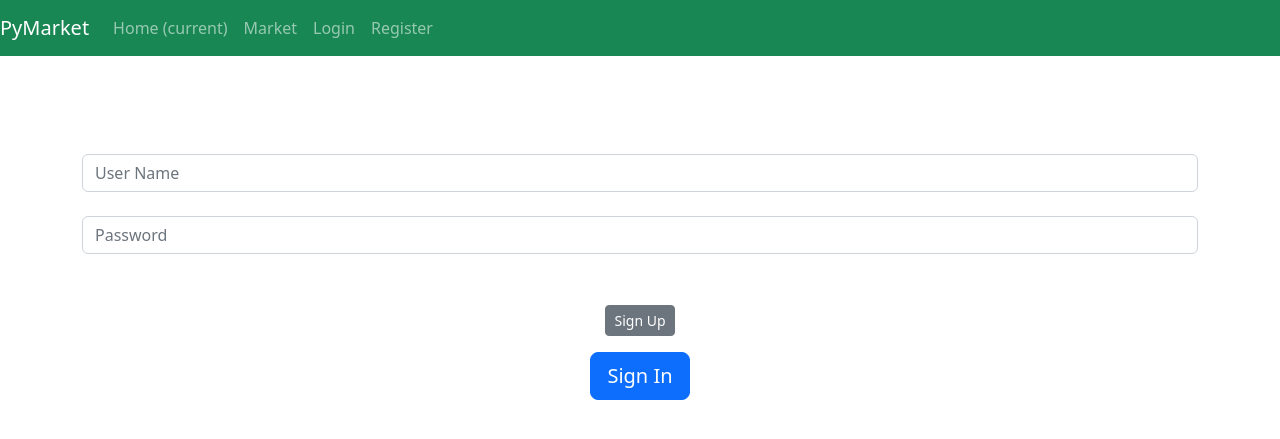
After one commit to Nidhish-07/PyMarket, a Flask app: page /login in a window 1280 px wide. The commit adds this page. Shown: the top 439 px of the page. Run offline with Flask 2, Linux system fonts and the light colour scheme.

Commit message:
Added User Authentication

```diff
--- a/market/__init__.py
+++ b/market/__init__.py
@@ -1,10 +1,12 @@
 from flask import Flask
 from flask_sqlalchemy import SQLAlchemy
+from flask_bcrypt import Bcrypt
 
 app = Flask(__name__)
 app.config['SQLALCHEMY_DATABASE_URI'] = 'sqlite:///market.db'
 app.config['SECRET_KEY'] = '87feb14b3fc5882c582e4639'
 
 db = SQLAlchemy(app)
+bcrypt=Bcrypt(app)
 
 from market import routes
--- a/market/forms.py
+++ b/market/forms.py
@@ -24,3 +24,9 @@ class RegisterForm(FlaskForm):
     password1 = PasswordField(label="Password:", validators=[Length(min=8), DataRequired()])
     password2 = PasswordField(label="Confirm Password:", validators=[EqualTo('password1'), DataRequired()])
     submit = SubmitField(label="Create account")
+
+class LoginForm(FlaskForm):
+
+    username=StringField(label="User Name:",validators=[DataRequired()])
+    password=PasswordField(label="Password: ",validators=[DataRequired()])
+    submit=SubmitField(label="Sign In")
--- a/market/routes.py
+++ b/market/routes.py
@@ -1,7 +1,7 @@
 from flask import render_template, redirect, url_for, flash
 
 from market import app, db
-from market.forms import RegisterForm
+from market.forms import RegisterForm, LoginForm
 from market.models import Item, User
 
 
@@ -20,12 +20,17 @@ def market_page():
 def register_page():
     form = RegisterForm()
     if form.validate_on_submit():
-        user_to_create = User(username=form.username.data, email=form.email.data, password_hash=form.password1.data)
+        user_to_create = User(username=form.username.data, email=form.email.data, password=form.password1.data)
         db.session.add(user_to_create)
         db.session.commit()
         return redirect(url_for('market_page'))
     if form.errors != {}:
         for err in form.errors.values():
-            flash(f'There was an error with creating user: {err}',category='danger')
+            flash(f'There was an error with creating user: {err}', category='danger')
 
     return render_template("register.html", form=form)
+
+@app.route("/login",methods=["GET","POST"])
+def login_page():
+    form=LoginForm()
+    return render_template("login.html",form=form)
--- a/market/templates/base.html
+++ b/market/templates/base.html
@@ -24,7 +24,7 @@
         </ul>
         <ul class="navbar-nav">
             <li class="nav-item">
-                <a class="nav-link" href="#">Login</a>
+                <a class="nav-link" href="{{ url_for("login_page") }}">Login</a>
             </li>
             <li class="nav-item">
                 <a class="nav-link" href="{{ url_for("register_page") }}">Register</a>
--- /dev/null
+++ b/market/templates/login.html
@@ -0,0 +1,30 @@
+{% extends "base.html" %}{% block title %}Login Page{% endblock %}
+{% block content %}
+<body class="text-center">
+  <div class="container">
+        <form method="POST" class="form-signin" style="color:white">
+            {{ form.hidden_tag() }}
+            <h1 class="h3 mb-3 font-weight-normal">
+                Please Login
+            </h1>
+            <br>
+            {{ form.username.label() }}
+            {{ form.username(class="form-control", placeholder="User Name") }}
+
+            {{ form.password.label() }}
+            {{ form.password(class="form-control", placeholder="Password") }}
+
+            <br>
+
+
+            <div class="checkbox mb-3">
+               <h6>Sign Up</h6>
+               <a class="btn btn-sm btn-secondary" href="{{ url_for('register_page') }}">Sign Up</a>
+            </div>
+
+            {{ form.submit(class="btn btn-lg btn-block btn-primary") }}
+
+        </form>
+    </div>
+</body>
+{% endblock %}
--- a/market/templates/register.html
+++ b/market/templates/register.html
@@ -18,6 +18,8 @@
             {{ form.password2.label() }}
             {{ form.password2(class="form-control",placeholder="Confirm Password") }}
             <br>
+
+
             {{ form.submit(class="btn btn-lg btn-block btn-primary fs-6") }}
         </form>
     </div>
```
Also changed, not shown: market/models.py (+9 -1 lines), market/market.db.
